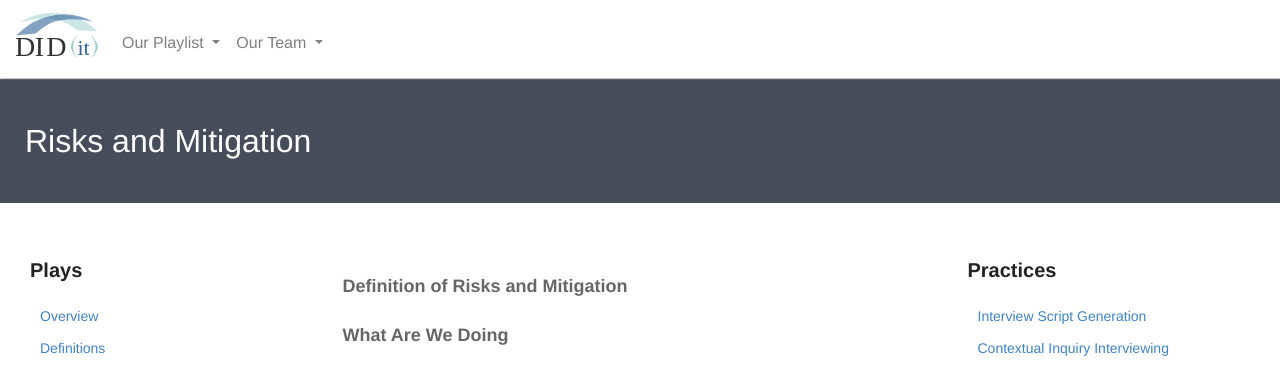
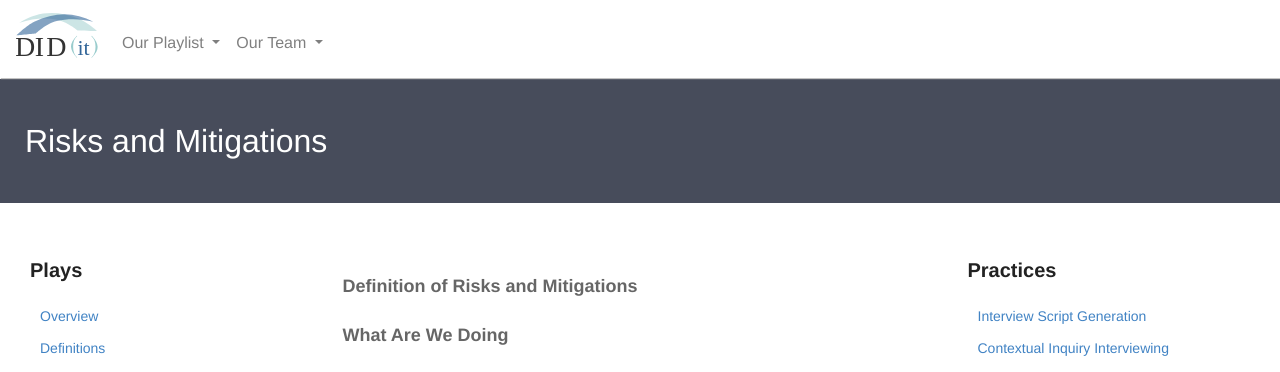
Before and after one commit to KnightPointSystems/kps_playbook, a Jekyll site: the page built from risks-mitigation.md, in a window 1280 px wide and 900 px high. Shown: the top 372 px of the window. Built offline with Jekyll 4.4.1, drawn with Linux system fonts in a browser that asks for light colours; nearby versions of some CDN libraries.

Commit message:
Update risks-mitigation.md

```diff
--- a/risks-mitigation.md
+++ b/risks-mitigation.md
@@ -1,7 +1,7 @@
 ---
 layout: page
-title: Risks and Mitigation
-header: Risks and Mitigation
+title: Risks and Mitigations
+header: Risks and Mitigations
 permalink: /risks-mitigation/
 ---
 <div class="row">
@@ -10,7 +10,7 @@ permalink: /risks-mitigation/
     </div>
     <div class="col-md-6">
         <h4>
-             Definition of Risks and Mitigation
+             Definition of Risks and Mitigations
         </h4>
         <h4>
             What Are We Doing
```
